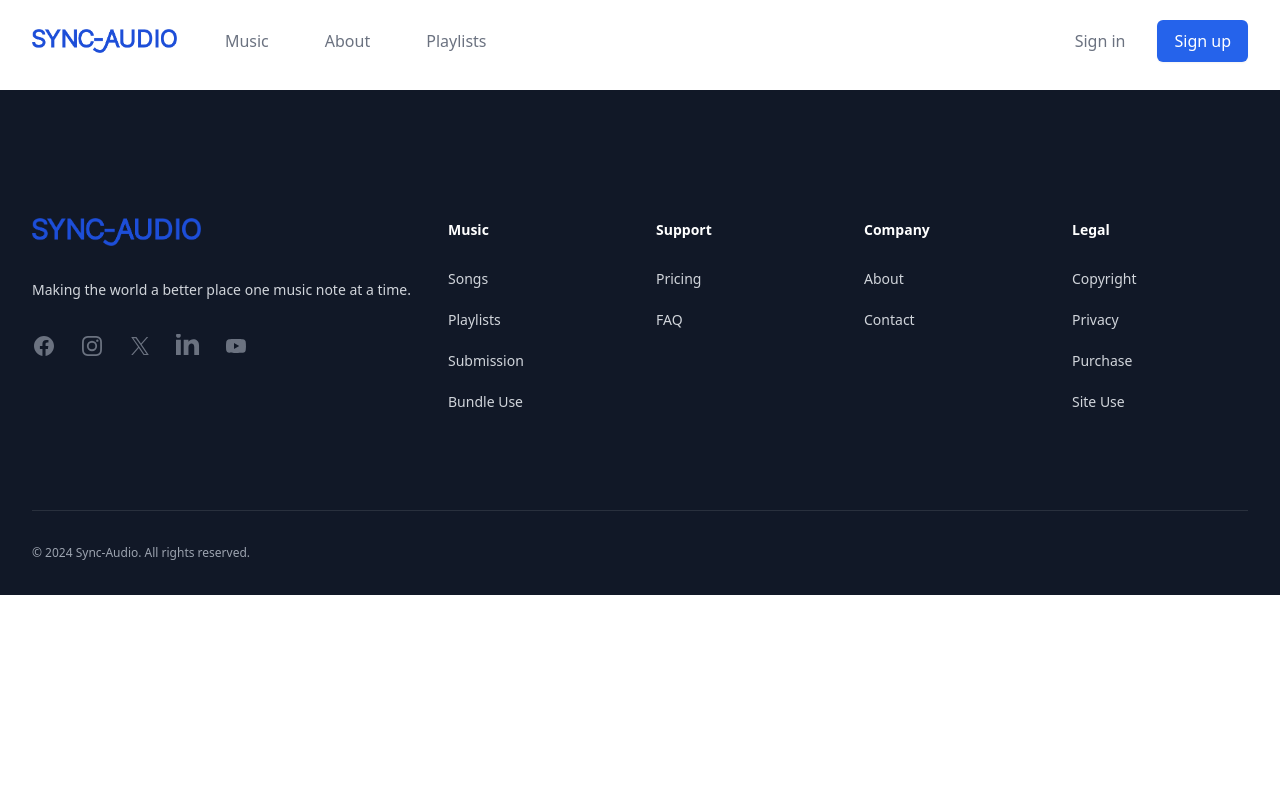
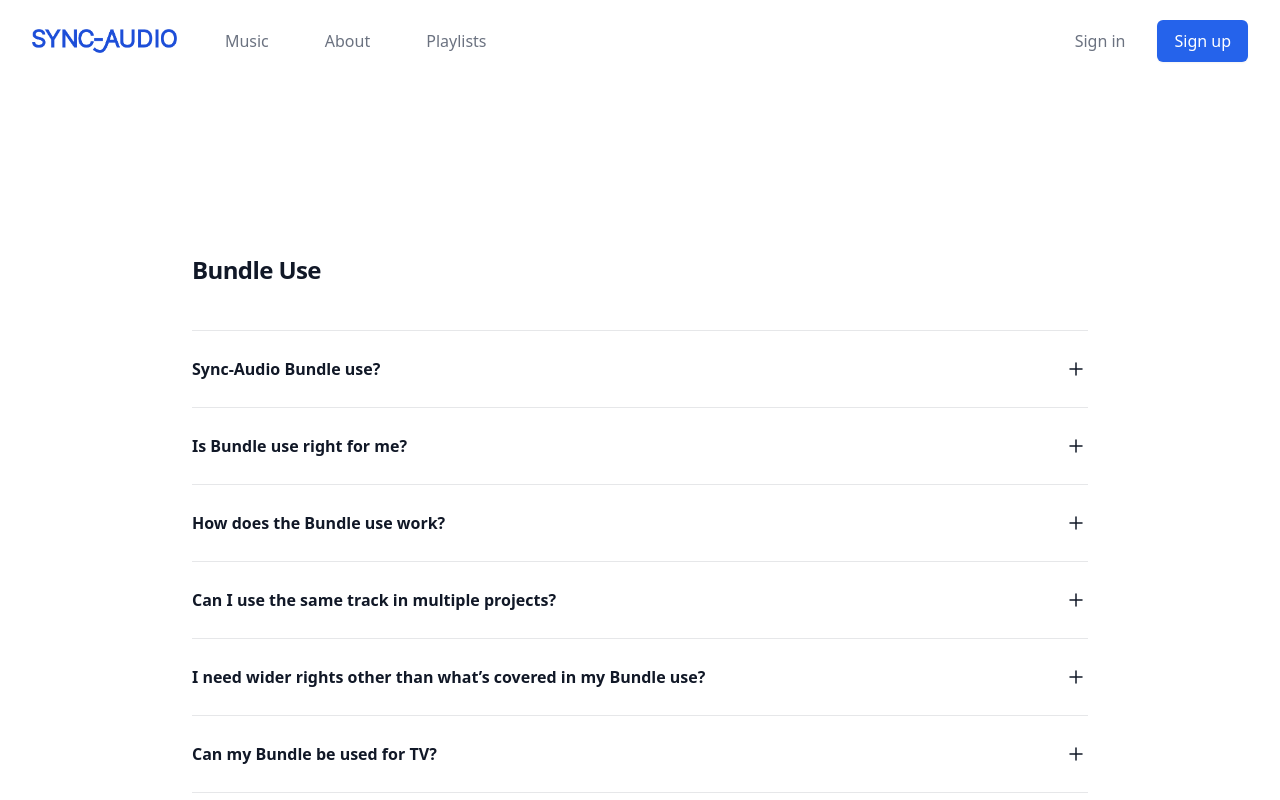
Before and after one commit to dv-i/sync-audio-react, a React (Create React App) app: page /bundleuse in a window 1280 px wide. Shown: the top 800 px of the page. Built offline with nearby package versions, Linux system fonts and the light colour scheme.

Commit message:
Addressed more client feedback

```diff
--- a/src/App.tsx
+++ b/src/App.tsx
@@ -15,6 +15,7 @@ import PurchasePolicy from "./pages/PurchasePolicy";
 import SiteUseDisclaimer from "./pages/SiteUseDisclaimer";
 import Contact from "./pages/Contact";
 import Pricing from "./pages/Pricing";
+import BundleUse from "./pages/BundleUse";
 
 function App(): JSX.Element {
 	return (
@@ -27,6 +28,8 @@ function App(): JSX.Element {
 						<Route path="/about" element={<About />} />
 						<Route path="/pricing" element={<Pricing />} />
 						<Route path="/contact" element={<Contact />} />
+
+						<Route path="/bundleuse" element={<BundleUse />} />
 						<Route path="/faq" element={<FAQ />} />
 						<Route
 							path="/privacypolicy"
--- a/src/pages/About.tsx
+++ b/src/pages/About.tsx
@@ -78,6 +78,49 @@ export default function Example(): JSX.Element {
 										We supply quality that’s accessible,
 										affordable, without copyright issues.
 									</p>
+									{/* Content section */}
+									<div className="mx-auto mb-12 max-w-7xl sm:mt-0 pt-32  xl:-mt-8">
+										<div className="mx-auto max-w-2xl lg:mx-0 lg:max-w-none">
+											<h2 className="text-3xl font-bold tracking-tight text-gray-900 sm:text-4xl">
+												Our mission
+											</h2>
+											<div className="mt-6 flex flex-col gap-x-8 gap-y-20 lg:flex-row">
+												<div className="lg:w-full lg:max-w-2xl lg:flex-auto">
+													<p className="text-xl leading-8 text-gray-600">
+														Sync-Audio was launched
+														by music industry
+														veteran Tesley Francis
+														(alias T J Phillips).
+														His own experience
+														taught him the
+														importance of protecting
+														his content and
+														maintaining an artistic
+														independence.
+													</p>
+													<p className="mt-4 text-xl leading-8 text-gray-600">
+														At Sync-Audio we are
+														passionate about music
+														and its crucial role in
+														our lives. Our goal is
+														to provide a fair
+														revenue platform for
+														independent artists and
+														outstanding content to
+														our clients.
+													</p>
+													<p className="mt-4 text-xl leading-8 text-gray-600">
+														Sync-Audio is also the
+														only platform we know
+														that promotes poetry
+														recordings for licensing
+														across various media
+														industries.
+													</p>
+												</div>
+											</div>
+										</div>
+									</div>
 								</div>
 								<div className="mt-14 flex justify-end gap-8 sm:-mt-44 sm:justify-start sm:pl-20 lg:mt-0 lg:pl-0">
 									<div className="ml-auto w-44 flex-none space-y-8 pt-32 sm:ml-0 sm:pt-80 lg:order-last lg:pt-36 xl:order-none xl:pt-80">
@@ -133,7 +176,7 @@ export default function Example(): JSX.Element {
 				</div>
 
 				{/* Content section */}
-				<div className="mx-auto -mt-12 mb-12 max-w-7xl px-6 sm:mt-0 lg:px-8 xl:-mt-8">
+				{/* <div className="mx-auto -mt-12 mb-12 max-w-7xl px-6 sm:mt-0 lg:px-8 xl:-mt-8">
 					<div className="mx-auto max-w-2xl lg:mx-0 lg:max-w-none">
 						<h2 className="text-3xl font-bold tracking-tight text-gray-900 sm:text-4xl">
 							Our mission
@@ -160,26 +203,9 @@ export default function Example(): JSX.Element {
 									licensing across various media industries.
 								</p>
 							</div>
-							<div className="lg:flex lg:flex-auto lg:justify-center">
-								<dl className="w-64 space-y-8 xl:w-80">
-									{stats.map((stat) => (
-										<div
-											key={stat.label}
-											className="flex flex-col-reverse gap-y-4"
-										>
-											<dt className="text-base leading-7 text-gray-600">
-												{stat.label}
-											</dt>
-											<dd className="text-5xl font-semibold tracking-tight text-gray-900">
-												{stat.value}
-											</dd>
-										</div>
-									))}
-								</dl>
-							</div>
 						</div>
 					</div>
-				</div>
+				</div> */}
 			</main>
 		</div>
 	);
--- /dev/null
+++ b/src/pages/BundleUse.tsx
@@ -0,0 +1,97 @@
+import { Disclosure } from "@headlessui/react";
+import { MinusSmallIcon, PlusSmallIcon } from "@heroicons/react/24/outline";
+
+const faqs = [
+	{
+		question: "Sync-Audio Bundle use?",
+		answer: "Sync-Audio bundle use offers you an online music distribution at a competitive rate. Your licenses are perpetual (forever) and provide worldwide rights for users.",
+	},
+	{
+		question: "Is Bundle use right for me?",
+		answer: "If you don’t want to be locked-in to a subscription year on year this is the plan for you. Are you consistently creating visual/audio works that need music, or if you’re working on a production that requires a relative amount of music, “Bundle use” is right for you! It includes monetization rights, for flexibility and affordability for purchase.",
+	},
+	{
+		question: "How does the Bundle use work?",
+		answer: "Every time you choose the “bundle use” you’ve chosen to purchase 5 tracks at a discount rate of 10% (from Personal/Business category) to obtain what you want when you need it. No Fuss, No Subscription. This does not include commercial rights.",
+	},
+	{
+		question: "Can I use the same track in multiple projects?",
+		answer: "All tracks that you license is “single use only” meaning that you’ll need separate licenses if you wish to use a single track in multiple and separate audio/visual works;",
+	},
+	{
+		question:
+			"I need wider rights other than what’s covered in my Bundle use?",
+		answer: "As a Sync-Audio user, you are welcome to use our commercial use rates for a wider rights coverage, or email or team info@sync-audio.com for further assistance.",
+	},
+	{
+		question: "Can my Bundle be used for TV?",
+		answer: "No,  Bundle licenses are normally suitable for online distribution (the web). If you’re interested in Broadcasting rights, Go to Commercial use.",
+	},
+	{
+		question: "How often do you add new songs to your library?",
+		answer: "We add new songs every single week.",
+	},
+	{
+		question:
+			"Why is the price for a single track almost the same as a Bundle use?",
+		answer: "We believe in loyalty. When you use content from our artists consistently they make more than they would from a single-use one-time license. So, if the Artists don’t make money they can’t do what they do best.",
+	},
+
+	// More questions...
+];
+
+export default function Example(): JSX.Element {
+	return (
+		<div className="bg-white">
+			<div className="mx-auto max-w-7xl px-6 py-24 sm:py-32 lg:px-8 lg:py-40">
+				<div className="mx-auto max-w-4xl divide-y divide-gray-900/10">
+					<h2 className="text-2xl font-bold leading-10 tracking-tight text-gray-900">
+						Bundle Use
+					</h2>
+					<dl className="mt-10 space-y-6 divide-y divide-gray-900/10">
+						{faqs.map((faq) => (
+							<Disclosure
+								as="div"
+								key={faq.question}
+								className="pt-6"
+							>
+								{({ open }) => (
+									<>
+										<dt>
+											<Disclosure.Button className="flex w-full items-start justify-between text-left text-gray-900">
+												<span className="text-base font-semibold leading-7">
+													{faq.question}
+												</span>
+												<span className="ml-6 flex h-7 items-center">
+													{open ? (
+														<MinusSmallIcon
+															className="h-6 w-6"
+															aria-hidden="true"
+														/>
+													) : (
+														<PlusSmallIcon
+															className="h-6 w-6"
+															aria-hidden="true"
+														/>
+													)}
+												</span>
+											</Disclosure.Button>
+										</dt>
+										<Disclosure.Panel
+											as="dd"
+											className="mt-2 pr-12"
+										>
+											<p className="text-base leading-7 text-gray-600">
+												{faq.answer}
+											</p>
+										</Disclosure.Panel>
+									</>
+								)}
+							</Disclosure>
+						))}
+					</dl>
+				</div>
+			</div>
+		</div>
+	);
+}
--- a/src/pages/FAQ.tsx
+++ b/src/pages/FAQ.tsx
@@ -24,9 +24,14 @@ const faqs = [
 		answer: "Get your commercial licence quotes instantly.",
 	},
 	{
-		question: "Who is the End Client?",
-		answer: "The end client is the company the project is for. The end client is whom the project is promoting.",
+		question: "Film/Video Guidelines",
+		answer: "Any adult content/themes, alcohol, tobacco our drug use and political content (see License) Or seek Sync-Audio approval before license purchase.",
 	},
+	{
+		question: "Sync-Audio Licensing Options",
+		answer: "Sync-Audio offers several licensing options: Personal use, Business use, Bundle use and Commercial use.  Special license info@sync-audio.com ask for traditional assistance. Note: Our music is not Stock Music, our music is from real artist from everywhere!",
+	},
+
 	// More questions...
 ];
 
```
